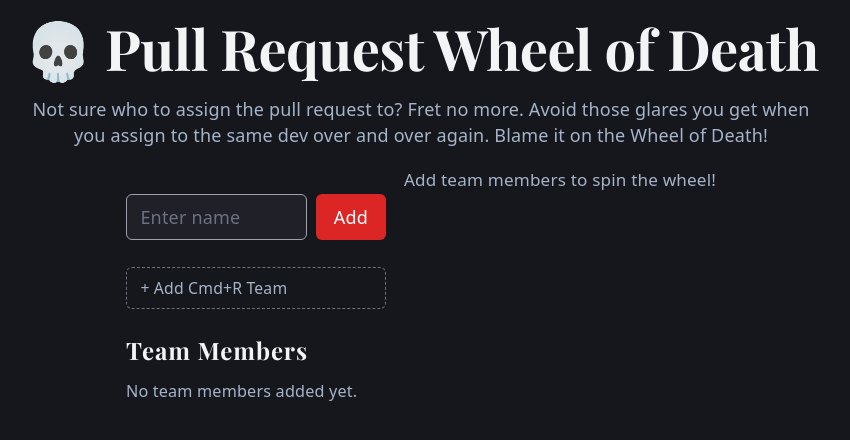
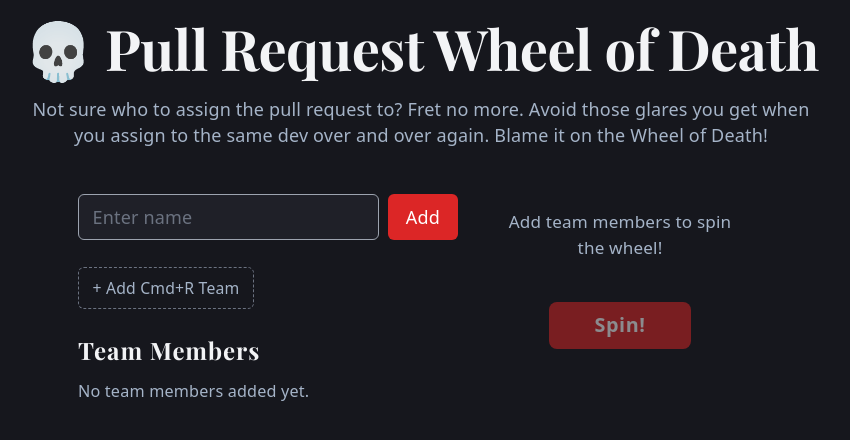
Before and after one commit to Ly900/pull-request-wheel, a React (Vite) app: page / in a window 1280 px wide. Shown: the top 440 px of the page, without its empty margins (219-1069 px from the left). Built offline with nearby package versions, Linux system fonts and the light colour scheme.

Commit message:
Add PR assignee history, fix mobile overflow, responsive layout improvements

```diff
--- a/src/App.css
+++ b/src/App.css
@@ -9,13 +9,13 @@ p {
   grid-template-columns: 1fr;
   gap: 0.5rem;
   margin-top: 1rem;
-  width: 100%;
+  min-width: 0;
 }
 
 @media (min-width: 780px) {
   .layout {
-    grid-template-columns: 260px auto;
-    align-items: start;
+    grid-template-columns: 380px auto;
+    align-items: stretch;
     gap: 1rem;
     justify-content: center;
   }
@@ -27,12 +27,16 @@ p {
   flex-direction: column;
   gap: 1.5rem;
   margin-top: 1.5rem;
+  min-width: 0;
+  overflow: hidden;
 }
 
 /* ── Add dev form ── */
 .add-dev {
   display: flex;
   gap: 0.5rem;
+  max-width: 100%;
+  overflow: hidden;
 }
 
 .add-dev__input {
@@ -42,8 +46,9 @@ p {
   border-radius: 6px;
   background: #1f2028;
   color: var(--text-h);
-  flex: 1;
+  flex: 1 1 0;
   min-width: 0;
+  width: 0;
 }
 
 .add-dev__input::placeholder {
@@ -88,6 +93,7 @@ p {
   padding: 0.4rem 0.75rem;
   cursor: pointer;
   text-align: left;
+  width: fit-content;
   transition: border-color 0.15s, color 0.15s;
 }
 
@@ -175,11 +181,48 @@ p {
   color: #f87171;
 }
 
+/* ── PR History ── */
+.pr-history__header {
+  display: flex;
+  align-items: baseline;
+  justify-content: space-between;
+  margin-bottom: 0.75rem;
+}
+
+.pr-history__header h2 {
+  margin: 0;
+}
+
+.pr-history__list {
+  list-style: none;
+  padding: 0;
+  margin: 0;
+  display: flex;
+  flex-direction: column;
+  gap: 0.35rem;
+}
+
+.pr-history__item {
+  display: flex;
+  align-items: center;
+  gap: 0.6rem;
+  font-size: 0.95rem;
+  color: var(--text-h);
+  text-align: left;
+}
+
+.pr-history__rank {
+  font-size: 0.75rem;
+  color: var(--text);
+  min-width: 1.8rem;
+}
+
 /* ── Right wheel area ── */
 .wheel-area {
   display: flex;
-  align-items: flex-start;
-  justify-content: flex-start;
+  align-items: center;
+  justify-content: center;
+  align-self: stretch;
 }
 
 
@@ -226,10 +269,18 @@ p {
   max-width: none;
 }
 
+.wheel__placeholder {
+  display: flex;
+  align-items: center;
+  justify-content: center;
+  max-width: 100%;
+}
+
 .wheel__empty {
   color: var(--text);
   font-size: 0.95rem;
   text-align: center;
-  max-width: none;
+  max-width: 16rem;
   margin: 0;
+  padding: 1.5rem;
 }
--- a/src/App.tsx
+++ b/src/App.tsx
@@ -6,6 +6,7 @@ function App() {
   const [names, setNames] = useState<string[]>([]);
   const [inputValue, setInputValue] = useState('');
   const [error, setError] = useState('');
+  const [history, setHistory] = useState<string[]>([]);
 
   const addName = () => {
     const trimmed = inputValue.trim();
@@ -112,10 +113,33 @@ function App() {
               <p className="team-members__empty">No team members added yet.</p>
             )}
           </div>
+
+          {history.length > 0 && (
+            <div className="pr-history">
+              <div className="pr-history__header">
+                <h2>PR Assignees</h2>
+                <button
+                  type="button"
+                  className="team-members__clear-btn"
+                  onClick={() => setHistory([])}
+                >
+                  Clear
+                </button>
+              </div>
+              <ol className="pr-history__list">
+                {history.map((name, i) => (
+                  <li key={i} className="pr-history__item">
+                    <span className="pr-history__rank">#{history.length - i}</span>
+                    <span>{name}</span>
+                  </li>
+                ))}
+              </ol>
+            </div>
+          )}
         </aside>
 
         <main className="wheel-area">
-          <Wheel names={names} />
+          <Wheel names={names} onWinner={(name) => setHistory((h) => [name, ...h])} />
         </main>
       </div>
     </>
--- a/src/Wheel.tsx
+++ b/src/Wheel.tsx
@@ -7,9 +7,10 @@ const COLORS = [
 
 interface WheelProps {
   names: string[];
+  onWinner?: (name: string) => void;
 }
 
-export default function Wheel({ names }: WheelProps) {
+export default function Wheel({ names, onWinner }: WheelProps) {
   const canvasRef = useRef<HTMLCanvasElement>(null);
   const [spinning, setSpinning] = useState(false);
   const [winner, setWinner] = useState<string | null>(null);
@@ -20,9 +21,11 @@ export default function Wheel({ names }: WheelProps) {
   // Responsively size the canvas to fit the viewport height
   useEffect(() => {
     const updateSize = () => {
+      // On mobile, constrain to viewport width minus padding
+      const maxByWidth = window.innerWidth - 48;
       // Reserve ~380px for header, paragraph, input, buttons, padding
-      const available = window.innerHeight - 380;
-      const size = Math.max(240, Math.min(460, available));
+      const maxByHeight = window.innerHeight - 380;
+      const size = Math.max(200, Math.min(460, maxByWidth, maxByHeight));
       setCanvasSize(size);
     };
     updateSize();
@@ -141,6 +144,7 @@ export default function Wheel({ names }: WheelProps) {
         rotationRef.current = endRotation;
         setSpinning(false);
         setWinner(names[winnerIndex]);
+        onWinner?.(names[winnerIndex]);
       }
     };
 
@@ -151,23 +155,25 @@ export default function Wheel({ names }: WheelProps) {
     return () => cancelAnimationFrame(animFrameRef.current);
   }, []);
 
-  if (names.length === 0) {
-    return <p className="wheel__empty">Add team members to spin the wheel!</p>;
-  }
-
   return (
     <div className="wheel">
+      {names.length === 0 ? (
+        <div className="wheel__placeholder">
+          <p className="wheel__empty">Add team members to spin the wheel!</p>
+        </div>
+      ) : (
         <canvas
           ref={canvasRef}
           width={canvasSize}
           height={canvasSize}
           className="wheel__canvas"
         />
+      )}
       <button
         type="button"
         className="wheel__spin-btn"
         onClick={spin}
-        disabled={spinning}
+        disabled={spinning || names.length === 0}
       >
         {spinning ? 'Spinning…' : 'Spin!'}
       </button>
--- a/src/index.css
+++ b/src/index.css
@@ -52,6 +52,12 @@
   }
 }
 
+*,
+*::before,
+*::after {
+  box-sizing: border-box;
+}
+
 #root {
   width: 1126px;
   max-width: 100%;
@@ -60,7 +66,6 @@
   min-height: 100svh;
   display: flex;
   flex-direction: column;
-  box-sizing: border-box;
   padding: 0 1.5rem 2rem;
 }
 
```
Lines whose indentation alone changed are shown as unchanged.
